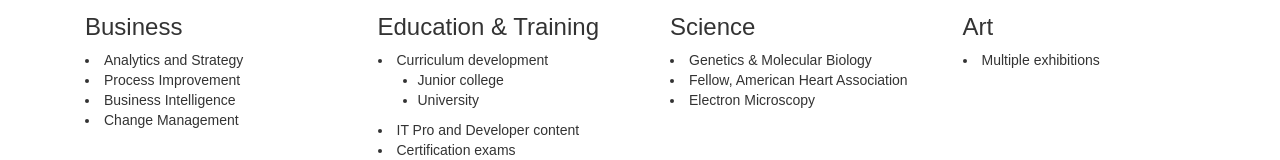
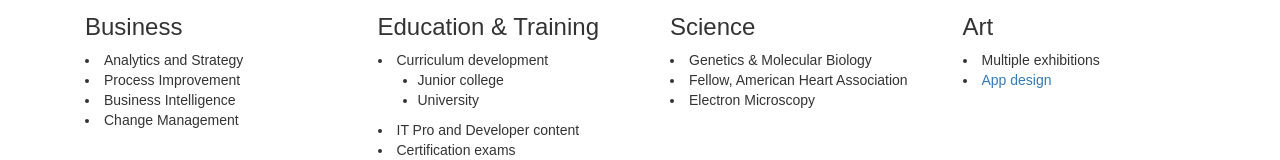
Before and after one commit to RubyBe/Portfolio, a plain HTML site: page index.html in a window 1280 px wide. Shown: the part 929-1089 px from the top of the page. Drawn offline with nearby package versions, Linux system fonts and the light colour scheme.

Commit message:
Add link to technical project

```diff
--- a/index.html
+++ b/index.html
@@ -119,6 +119,7 @@
             <b class="glyphicon glyphicon-picture"></b>
             <h3>Art</h3>
               <li>Multiple exhibitions</li>
+              <li><a href="https://www.microsoft.com/en-us/store/apps/smoothier/9wzdncrfj6gs">App design</a></li>
           </div>
         </div>
       </div>
```
